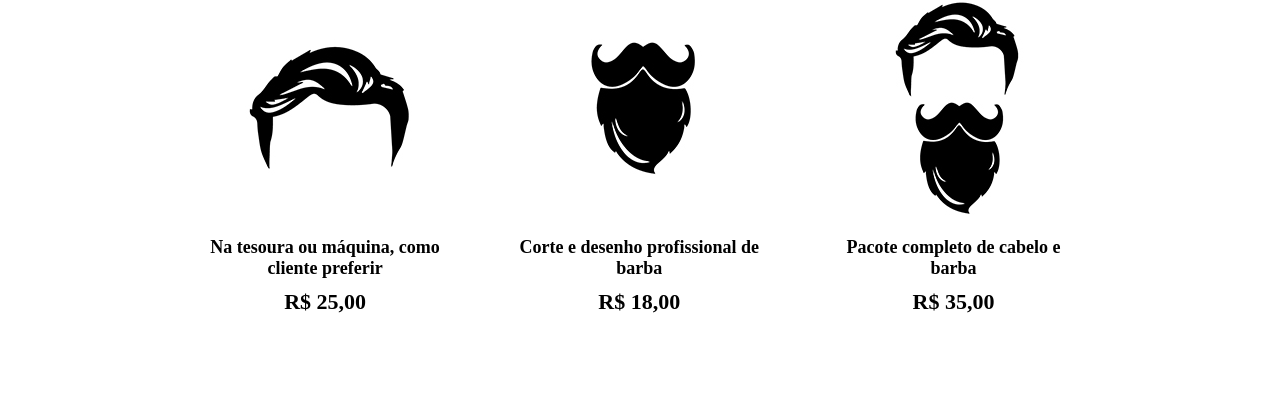
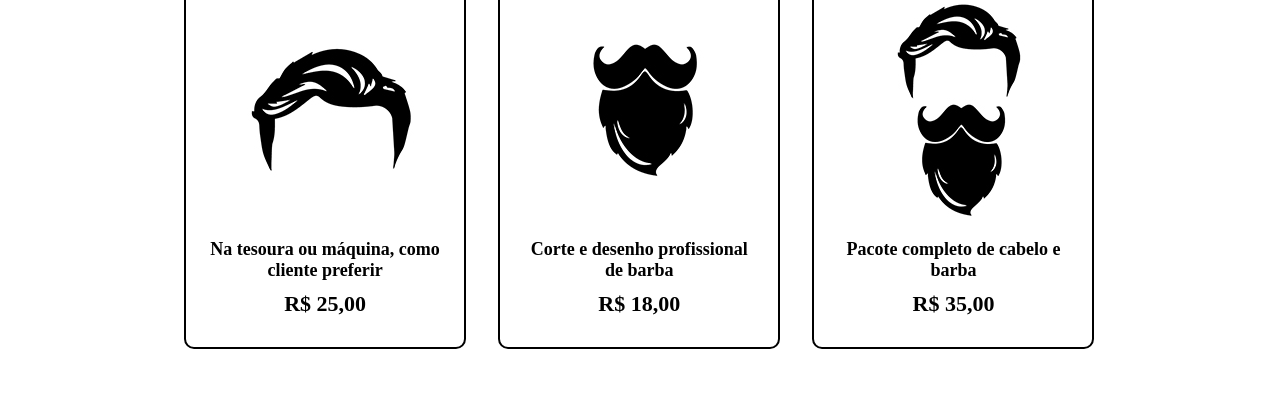
Before and after one commit to linusmanuel/barbearia-alura, a website: page produto.html in a window 1280 px wide. Shown: the part 429-828 px from the top of the page. Drawn offline with Linux system fonts and the light colour scheme.

Commit message:
feat: add border radius on product card

```diff
--- a/produtos.css
+++ b/produtos.css
@@ -46,6 +46,8 @@ li a {
   padding: 30px 20px;
   box-sizing: border-box;
   margin: 0 1.5%;
+  border: solid 2px #000;
+  border-radius: 10px;
 }
 
 .produtos h2 {
```
